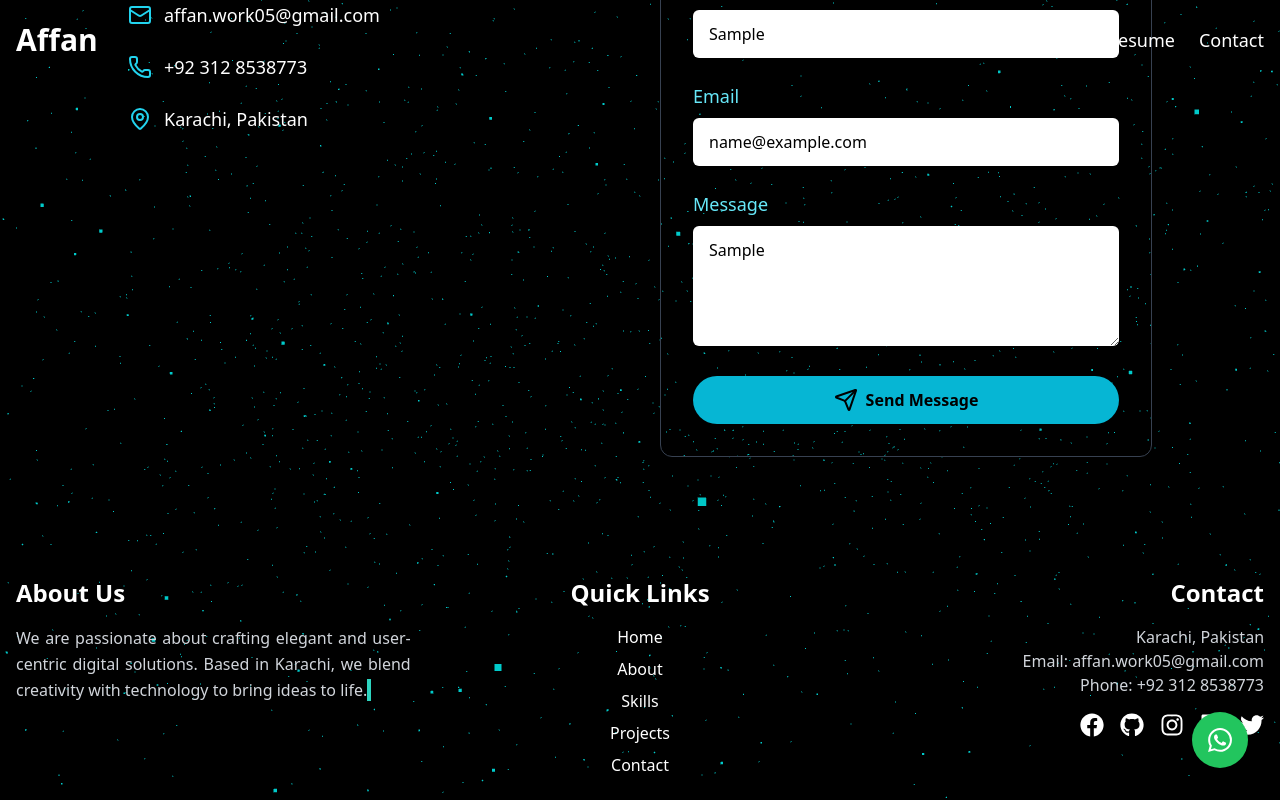
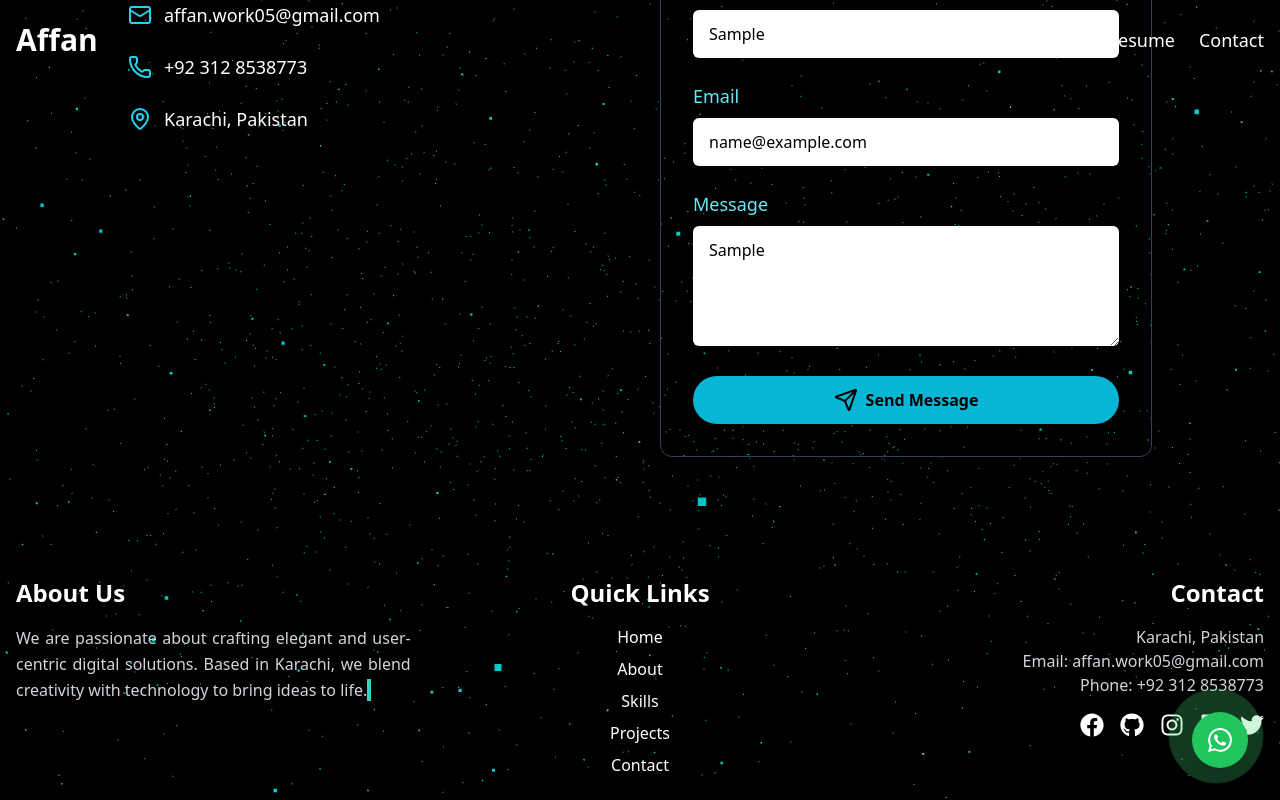
Before and after one commit to Muhammadd-01/Affan-s-Portfolio-Final-, a React (Vite) app: page / in a window 1280 px wide. Both pictures are taken after typing "Sample", "name@example.com", "Sample" into the empty fields and a click on the button "Send Message". Shown: the part 5980-6780 px from the top of the page. Built offline with nearby package versions, Linux system fonts and the light colour scheme.

Commit message:
Portfolio

```diff
--- a/src/components/WhatsAppButton.jsx
+++ b/src/components/WhatsAppButton.jsx
@@ -33,18 +33,36 @@ const WhatsAppButton = () => {
   const whatsappUrl = `https://wa.me/923128538773?text=${message}`;
 
   return (
+    <motion.div
+
+
+     className="fixed bottom-8 right-8 z-50 group"
+      initial={{ opacity: 0, scale: 0.8 }}
+      animate={{ opacity: 1, scale: 1 }}
+      transition={{ duration: 0.3 }}
+    >
+{/* Tooltip */}
+      <div className="absolute bottom-14 right-0 mb-2 px-3 py-1 bg-black text-white text-xs rounded opacity-0 group-hover:opacity-100 transition-opacity duration-200">
+        Chat with me!
+      </div>
+
+      {/* Pulse animation */}
+      <span className="absolute w-16 h-16 bg-green-400 opacity-50 rounded-full animate-ping top-[-8px] left-[-8px] z-[-1]" />
+
+    {/* WhatsApp Button */}
       <motion.a
         href={whatsappUrl}
         target="_blank"
         rel="noopener noreferrer"
-      className="fixed bottom-8 right-8 bg-green-500 text-white p-4 rounded-full shadow-lg z-50"
         whileHover={{ scale: 1.1 }}
-      whileTap={{ scale: 0.9 }}
+        whileTap={{ scale: 0.95 }}
+        className="bg-green-500 text-white p-4 rounded-full shadow-xl flex items-center justify-center"
       >
         <svg className="w-6 h-6" fill="currentColor" viewBox="0 0 24 24">
           <path d="M17.472 14.382c-.297-.149-1.758-.867-2.03-.967-.273-.099-.471-.148-.67.15-.197.297-.767.966-.94 1.164-.173.199-.347.223-.644.075-.297-.15-1.255-.463-2.39-1.475-.883-.788-1.48-1.761-1.653-2.059-.173-.297-.018-.458.13-.606.134-.133.298-.347.446-.52.149-.174.198-.298.298-.497.099-.198.05-.371-.025-.52-.075-.149-.669-1.612-.916-2.207-.242-.579-.487-.5-.669-.51-.173-.008-.371-.01-.57-.01-.198 0-.52.074-.792.372-.272.297-1.04 1.016-1.04 2.479 0 1.462 1.065 2.875 1.213 3.074.149.198 2.096 3.2 5.077 4.487.709.306 1.262.489 1.694.625.712.227 1.36.195 1.871.118.571-.085 1.758-.719 2.006-1.413.248-.694.248-1.289.173-1.413-.074-.124-.272-.198-.57-.347m-5.421 7.403h-.004a9.87 9.87 0 01-5.031-1.378l-.361-.214-3.741.982.998-3.648-.235-.374a9.86 9.86 0 01-1.51-5.26c.001-5.45 4.436-9.884 9.888-9.884 2.64 0 5.122 1.03 6.988 2.898a9.825 9.825 0 012.893 6.994c-.003 5.45-4.437 9.884-9.885 9.884m8.413-18.297A11.815 11.815 0 0012.05 0C5.495 0 .16 5.335.157 11.892c0 2.096.547 4.142 1.588 5.945L.057 24l6.305-1.654a11.882 11.882 0 005.683 1.448h.005c6.554 0 11.89-5.335 11.893-11.893a11.821 11.821 0 00-3.48-8.413Z" />
         </svg>
     </motion.a>
+    </motion.div>
   );
 };
 
```
Lines whose indentation alone changed are shown as unchanged.
